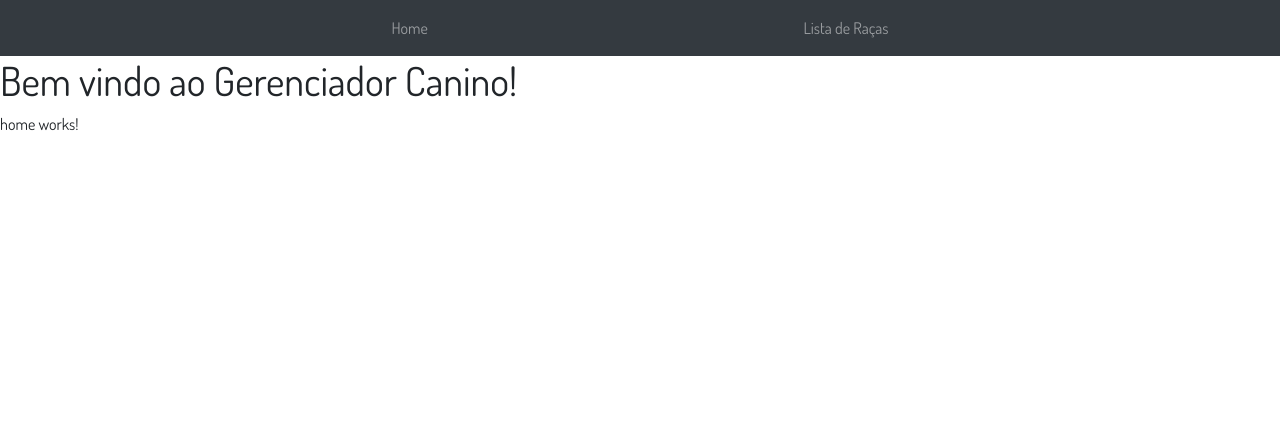
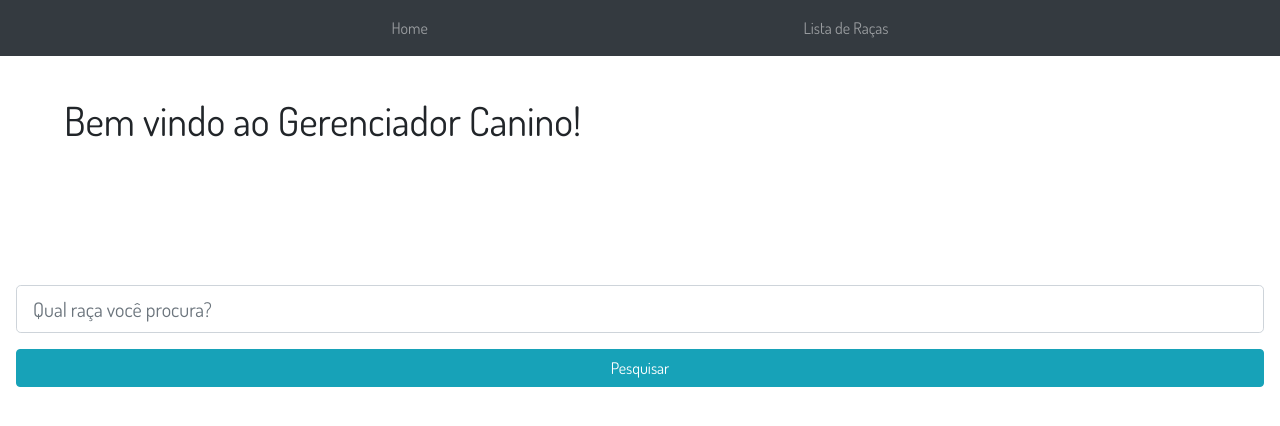
Before and after one commit to liviaxavier/gerenciadorCanino, an Angular app: page /home in a window 1280 px wide. Shown: the top 426 px of the page. Built offline with nearby package versions, Linux system fonts and the light colour scheme.

Commit message:
Estilizar home com campo de busca

```diff
--- a/src/app/app.component.html
+++ b/src/app/app.component.html
@@ -1,13 +1,4 @@
-<nav class="navbar navbar-dark bg-dark">
-  <ul class="navbar-nav mr-auto mt-2 mt-lg-0">
-    <li class="nav-item">
-      <a class="nav-link" routerLink="/home">Home</a>
-    </li>
-    <li class="nav-item">
-      <a class="nav-link" routerLink="/list">Lista de Raças</a>
-    </li>
-  </ul>
-</nav>
+<app-nav></app-nav>
 <h1>Bem vindo ao Gerenciador Canino!</h1>
 
 <router-outlet></router-outlet>
--- a/src/app/app.component.scss
+++ b/src/app/app.component.scss
@@ -1,11 +1,4 @@
-nav{
-    ul{
-        display: flex;
-        flex-direction: row;
-        justify-content: space-evenly;
-        width: 100%;
-        li{
-
-        }
-    }
+h1  {
+    width: 90%;
+    margin: 1em auto;
 }
--- a/src/app/app.module.ts
+++ b/src/app/app.module.ts
@@ -5,10 +5,12 @@ import { AppRoutingModule } from './app-routing.module';
 import { AppComponent } from './app.component';
 import { HomeComponent } from './home/home/home.component';
 import { ListComponent } from './list/list/list.component';
+import { NavComponent } from './nav/nav/nav.component';
 
 @NgModule({
   declarations: [
     AppComponent,
+    NavComponent,
     HomeComponent,
     ListComponent
   ],
--- a/src/app/home/home/home.component.html
+++ b/src/app/home/home/home.component.html
@@ -1,3 +1,4 @@
-<p>
-  home works!
-</p>
+<section class="search">
+  <input class="form-control form-control-lg" type="text" placeholder="Qual raça você procura?">
+  <button type="button" class="btn btn-info">Pesquisar</button>
+</section>
--- a/src/app/home/home/home.component.scss
+++ b/src/app/home/home/home.component.scss
@@ -0,0 +1,11 @@
+.search{
+    margin: 1em;
+    height: 40vh;
+    display: flex;
+    flex-direction: column;
+    justify-content: center;
+    button{
+        margin: 1em auto;
+        width: 100%;
+    }
+}
--- /dev/null
+++ b/src/app/nav/nav/nav.component.html
@@ -0,0 +1,10 @@
+<nav class="navbar navbar-dark bg-dark">
+  <ul class="navbar-nav mr-auto mt-2 mt-lg-0">
+    <li class="nav-item">
+      <a class="nav-link" routerLink="/home">Home</a>
+    </li>
+    <li class="nav-item">
+      <a class="nav-link" routerLink="/list">Lista de Raças</a>
+    </li>
+  </ul>
+</nav>
--- /dev/null
+++ b/src/app/nav/nav/nav.component.scss
@@ -0,0 +1,11 @@
+nav{
+    ul{
+        display: flex;
+        flex-direction: row;
+        justify-content: space-evenly;
+        width: 100%;
+        li{
+
+        }
+    }
+}
--- /dev/null
+++ b/src/app/nav/nav/nav.component.ts
@@ -0,0 +1,15 @@
+import { Component, OnInit } from '@angular/core';
+
+@Component({
+  selector: 'app-nav',
+  templateUrl: './nav.component.html',
+  styleUrls: ['./nav.component.scss']
+})
+export class NavComponent implements OnInit {
+
+  constructor() { }
+
+  ngOnInit() {
+  }
+
+}
```
Also changed, not shown: src/app/nav/nav.module.ts (added, +11 -0 lines), 2 other files (tests, documents, lock files or other folders).
